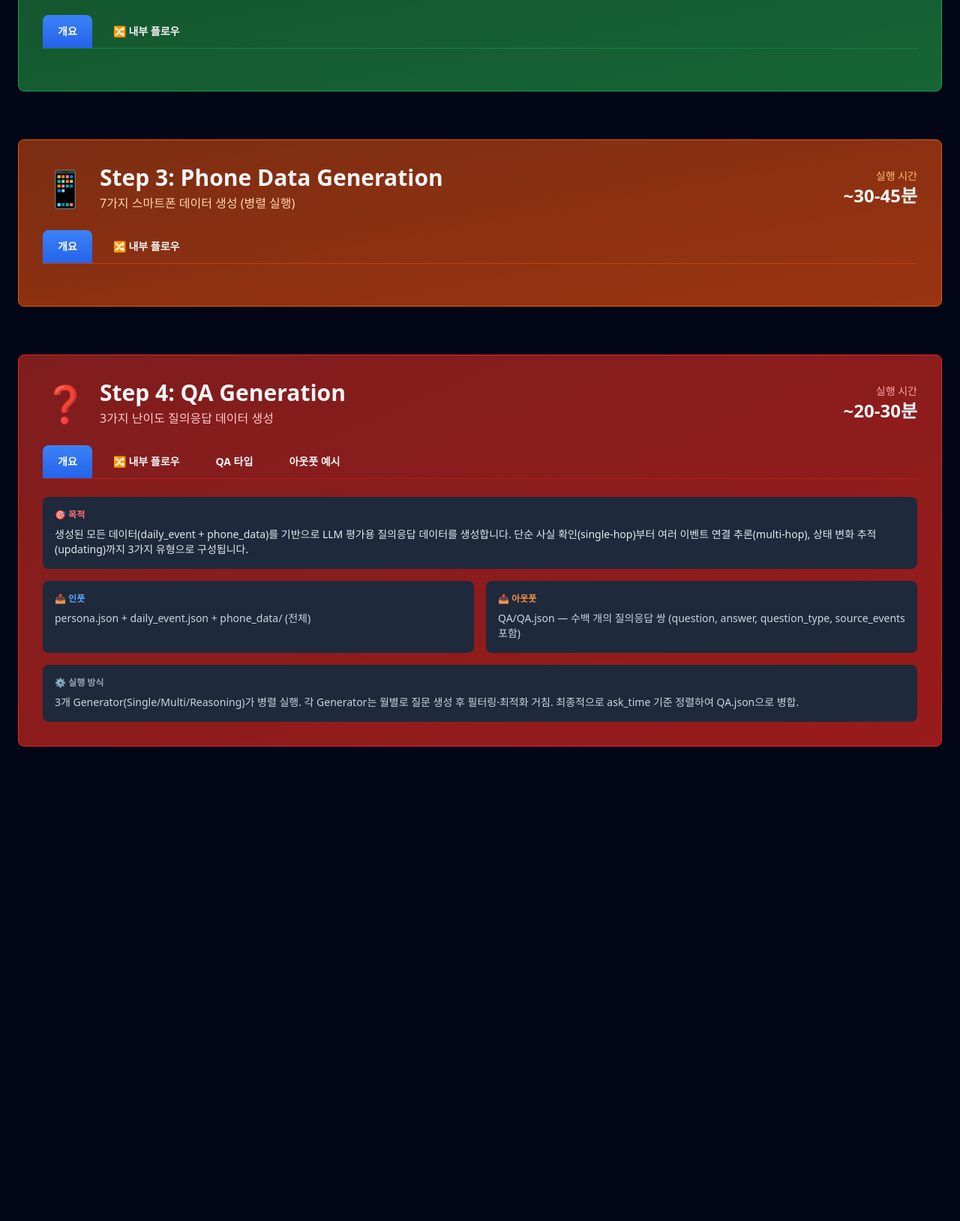
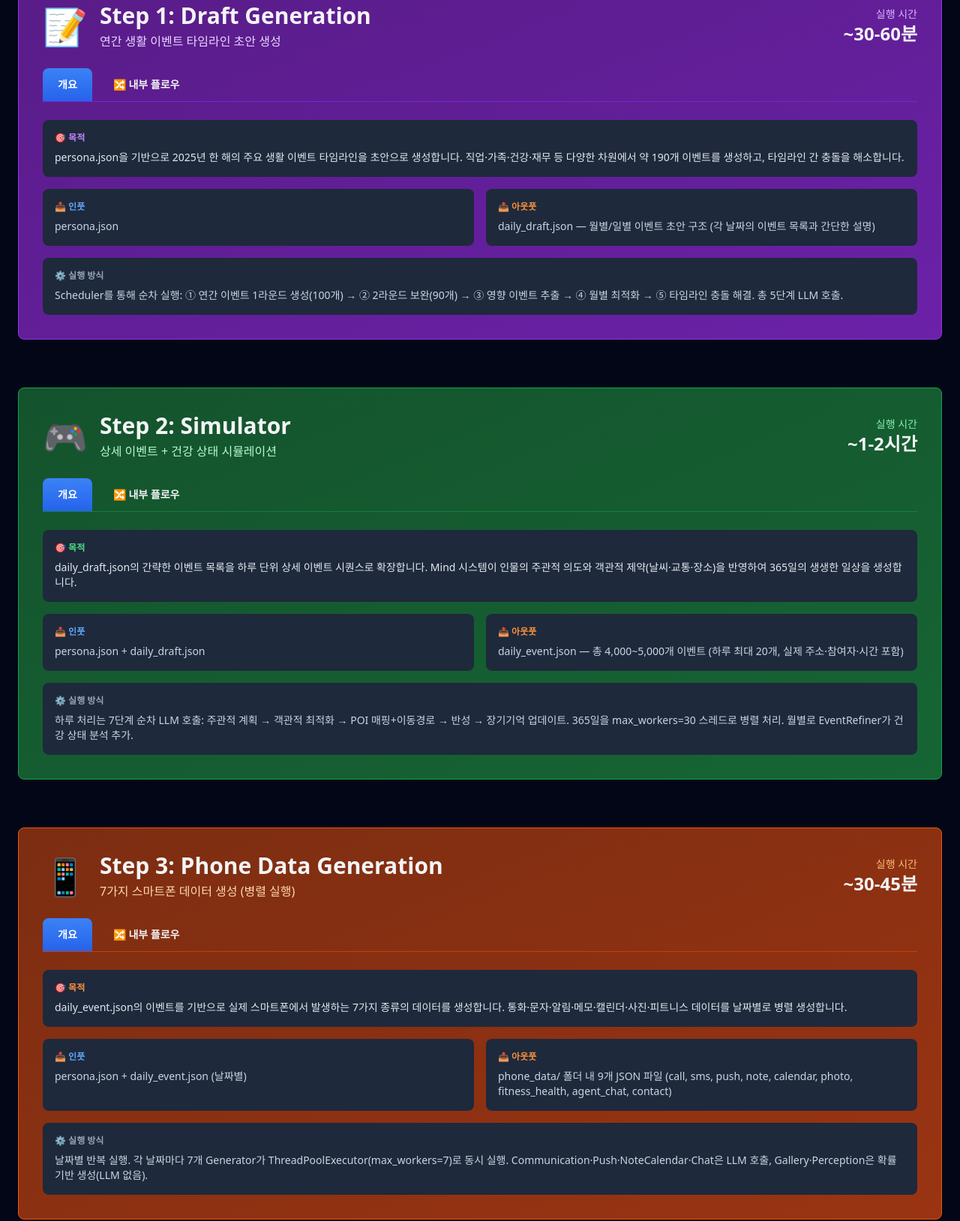
Before and after one commit to WooilKim/lifebench-viz, a plain HTML site: page index.html in a window 1280 px wide. Shown: the part 752-2381 px from the top of the page at 75% size. Before the commit the page ends 1844 px from the top, so only its background shows below. Drawn offline with nearby package versions, Linux system fonts and the light colour scheme.

Commit message:
fix: overview tabs not hidden by default - show on initial load

```diff
--- a/index.html
+++ b/index.html
@@ -165,7 +165,7 @@
                 </div>
 
                 <!-- 개요 -->
-                <div class="tab-content hidden" data-step="persona" data-tab="overview">
+                <div class="tab-content" data-step="persona" data-tab="overview">
                     <div class="space-y-4">
                         <div class="grid grid-cols-3 gap-4">
                             <div class="col-span-3 bg-slate-800 rounded-lg p-4">
@@ -277,7 +277,7 @@
                 </div>
 
                 <!-- Tab Content -->
-                <div class="tab-content hidden" data-step="draft" data-tab="overview">
+                <div class="tab-content" data-step="draft" data-tab="overview">
                     <div class="space-y-4">
                         <div class="grid grid-cols-3 gap-4">
                             <div class="col-span-3 bg-slate-800 rounded-lg p-4">
@@ -419,7 +419,7 @@ Finance（15개）
                 </div>
 
                 <!-- Tab Content -->
-                <div class="tab-content hidden" data-step="simulator" data-tab="overview">
+                <div class="tab-content" data-step="simulator" data-tab="overview">
                     <div class="space-y-4">
                         <div class="grid grid-cols-3 gap-4">
                             <div class="col-span-3 bg-slate-800 rounded-lg p-4">
@@ -646,7 +646,7 @@ Finance（15개）
                 </div>
 
                 <!-- Tab Content -->
-                <div class="tab-content hidden" data-step="phone" data-tab="overview">
+                <div class="tab-content" data-step="phone" data-tab="overview">
                     <div class="space-y-4">
                         <div class="grid grid-cols-3 gap-4">
                             <div class="col-span-3 bg-slate-800 rounded-lg p-4">
@@ -836,7 +836,7 @@ reasoning_qa.json:   ~50개 질문</pre></div><div class="p-3 bg-slate-800"><div
     </div>
 </div>
 
-                <div class="tab-content  " data-step="qa" data-tab="overview">
+                <div class="tab-content" data-step="qa" data-tab="overview">
                     <div class="space-y-4">
                         <div class="grid grid-cols-3 gap-4">
                             <div class="col-span-3 bg-slate-800 rounded-lg p-4">
```
